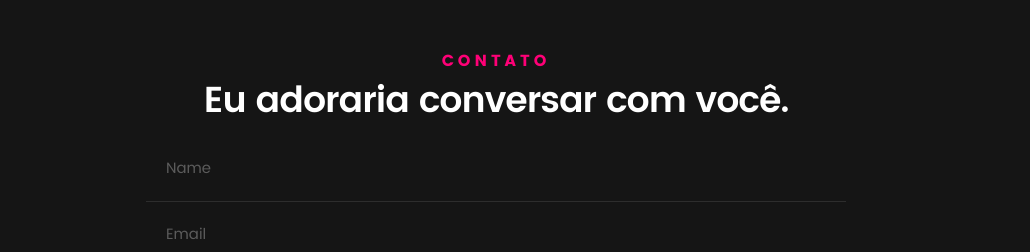
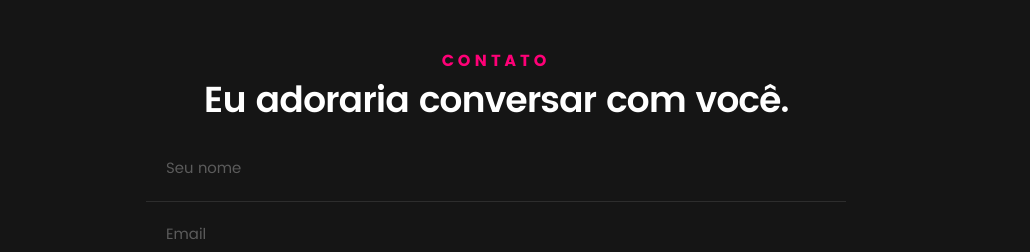
Before and after one commit to OscarSilvaOfficial/portfolio-web, a Nuxt app: page / in a window 1280 px wide. Shown: the part 2660-2912 px from the top of the page, without its empty margins (144-1174 px from the left). Built offline with nearby package versions, Linux system fonts and the light colour scheme.

Commit message:
Correção da desc do campo

```diff
--- a/components/Contact.vue
+++ b/components/Contact.vue
@@ -18,7 +18,7 @@
                 v-model="form.name"
                 name="contactName"
                 type="text"
-                placeholder="Name"
+                placeholder="Seu nome"
                 value=""
                 minlength="2"
                 required=""
```
